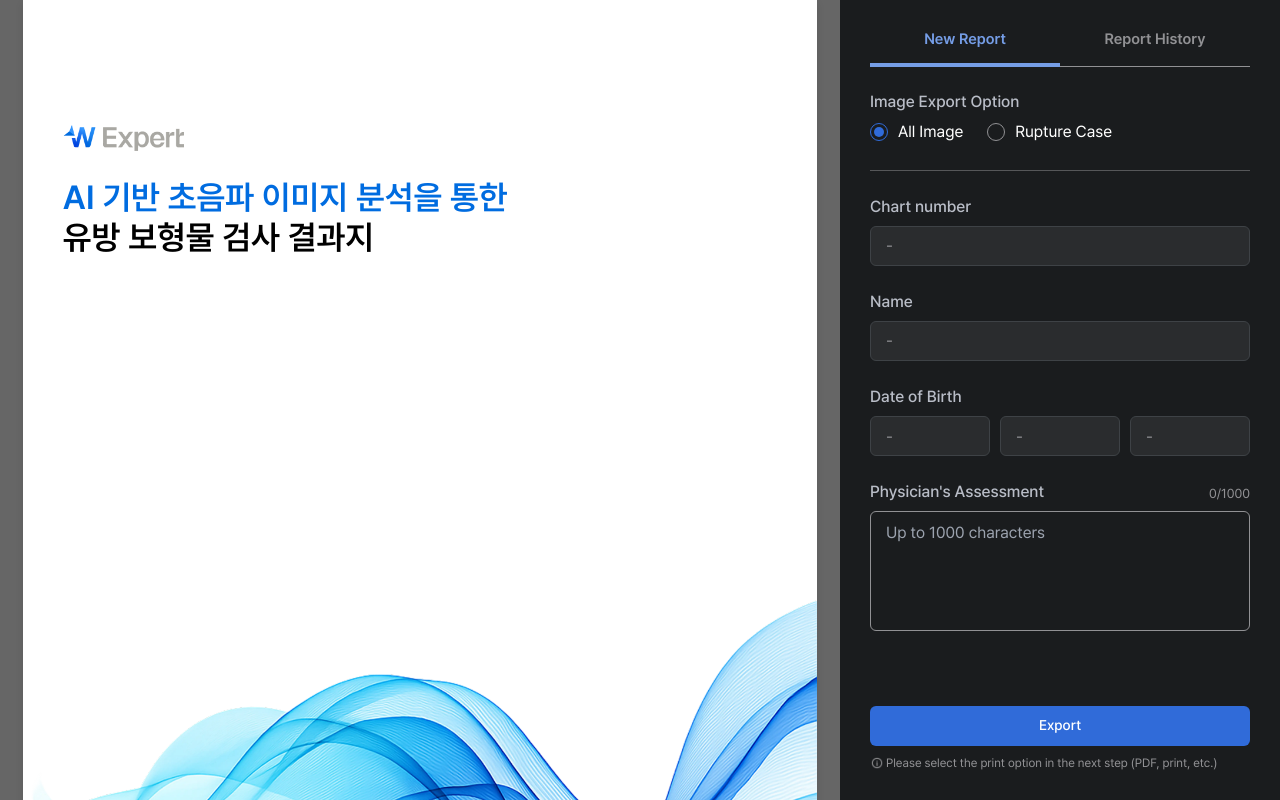
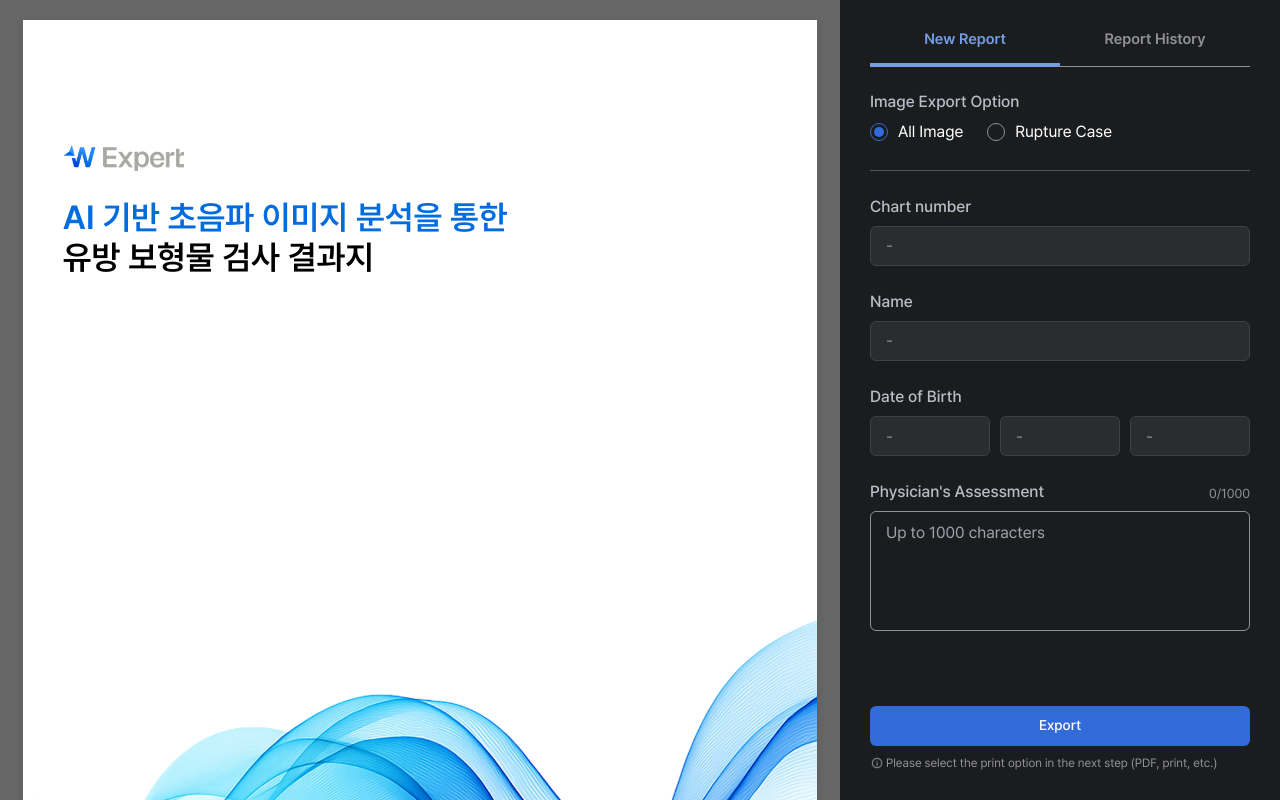
Before and after one commit to wai-admin/wexpert-report, a React (Vite) app: page / in a window 1280 px wide. Built offline with nearby package versions, Linux system fonts and the light colour scheme.

Commit message:
feat: PrintPage에서 스크롤 안되는 이슈 해결

```diff
--- a/src/style/globals.css
+++ b/src/style/globals.css
@@ -50,7 +50,7 @@ body {
   line-height: 1.4;
 }
 
-// 높이 설정이 없으면 자식의 콘텐츠 높이만큼만 확장. PrintPage는 높이가 가변적이기 때문에 100%로 설정하여 뷰포트 높이만큼 확장.
+/* 높이 설정이 없으면 자식의 콘텐츠 높이만큼만 확장. PrintPage는 높이가 가변적이기 때문에 100%로 설정하여 뷰포트 높이만큼 확장. */
 #root {
   width: 100%;
   height: 100%;
--- a/src/style/templates.css
+++ b/src/style/templates.css
@@ -28,6 +28,7 @@
   align-items: center;
   position: relative;
   min-height: 100vh;
+  padding: 20px 0;
 }
 
 /* A4 Template */
```
